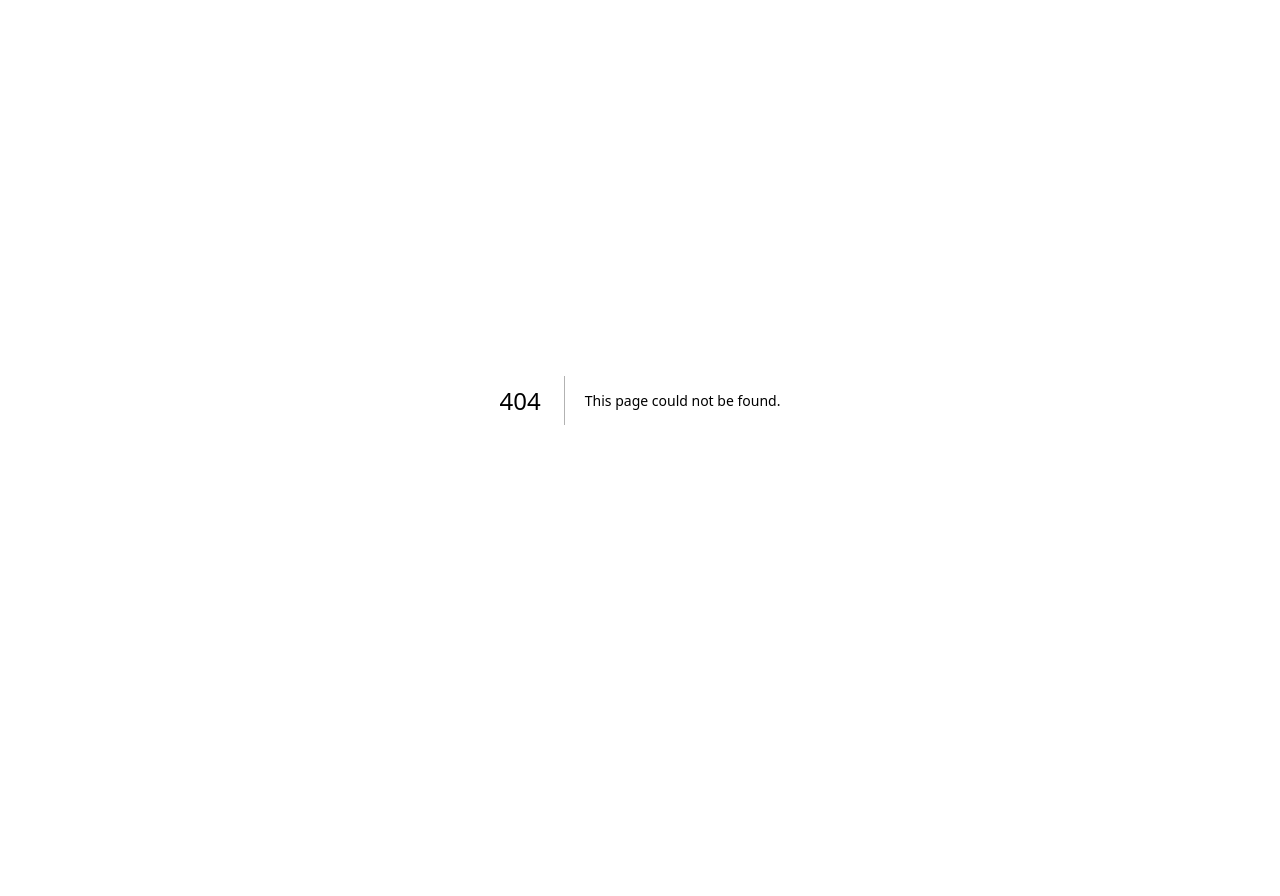
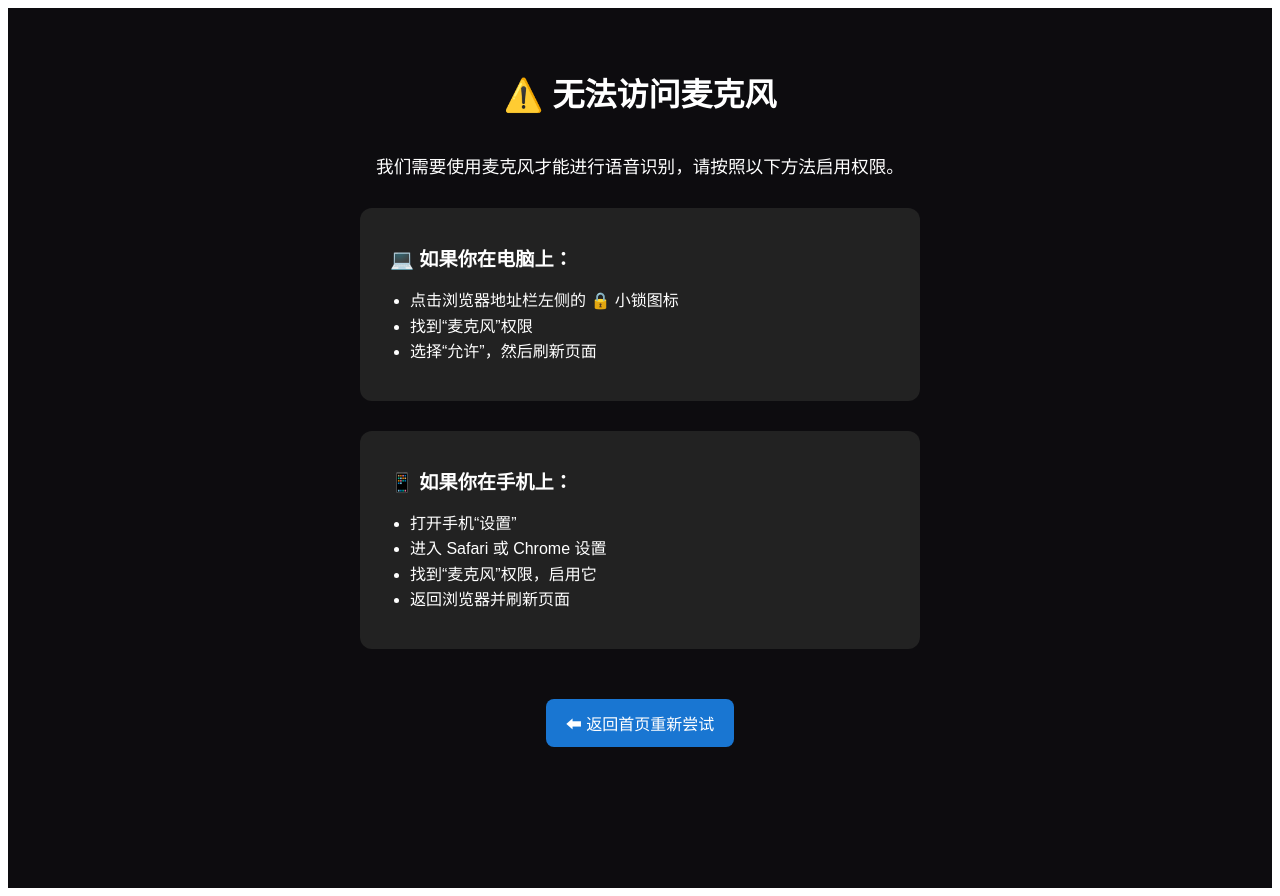
Before and after one commit to mochiwang/truck, a Next.js app in the folder frontend/: page /permission-denied in a window 1280 px wide. Before the commit this address had no page. Before the commit the page ends 800 px from the top, so only its background shows below. Built offline with nearby package versions, Linux system fonts and the light colour scheme.

Commit message:
修改了ui设计

```diff
--- /dev/null
+++ b/frontend/pages/_app.tsx
@@ -0,0 +1,7 @@
+// frontend/pages/_app.tsx
+import '../styles/globals.css'; // ✅ 引入你写的全局 CSS
+import type { AppProps } from 'next/app';
+
+export default function MyApp({ Component, pageProps }: AppProps) {
+  return <Component {...pageProps} />;
+}
--- /dev/null
+++ b/frontend/pages/permission-denied.tsx
@@ -0,0 +1,89 @@
+import React from 'react';
+import { useRouter } from 'next/router';
+
+export default function PermissionDeniedPage() {
+  const router = useRouter();
+
+  return (
+    <div style={styles.container}>
+      <h1 style={styles.title}>⚠️ 无法访问麦克风</h1>
+      <p style={styles.subtitle}>
+        我们需要使用麦克风才能进行语音识别，请按照以下方法启用权限。
+      </p>
+
+      <div style={styles.card}>
+        <h2 style={styles.sectionTitle}>💻 如果你在电脑上：</h2>
+        <ul style={styles.list}>
+          <li>点击浏览器地址栏左侧的 🔒 小锁图标</li>
+          <li>找到“麦克风”权限</li>
+          <li>选择“允许”，然后刷新页面</li>
+        </ul>
+      </div>
+
+      <div style={styles.card}>
+        <h2 style={styles.sectionTitle}>📱 如果你在手机上：</h2>
+        <ul style={styles.list}>
+          <li>打开手机“设置”</li>
+          <li>进入 Safari 或 Chrome 设置</li>
+          <li>找到“麦克风”权限，启用它</li>
+          <li>返回浏览器并刷新页面</li>
+        </ul>
+      </div>
+
+      <button style={styles.button} onClick={() => router.push('/')}>
+        ⬅ 返回首页重新尝试
+      </button>
+    </div>
+  );
+}
+
+const styles = {
+  container: {
+    backgroundColor: '#0d0c0f',
+    color: 'white',
+    minHeight: '100vh',
+    padding: '40px 20px',
+    fontFamily: 'sans-serif',
+    display: 'flex',
+    flexDirection: 'column' as const,
+    alignItems: 'center',
+  },
+  title: {
+    fontSize: '2rem',
+    marginBottom: 20,
+    textAlign: 'center' as const,
+  },
+  subtitle: {
+    fontSize: '1.1rem',
+    marginBottom: 30,
+    maxWidth: 600,
+    textAlign: 'center' as const,
+  },
+  sectionTitle: {
+    fontSize: '1.2rem',
+    marginBottom: 10,
+  },
+  card: {
+    backgroundColor: '#222',
+    padding: '20px 30px',
+    borderRadius: 12,
+    marginBottom: 30,
+    maxWidth: 500,
+    width: '100%',
+  },
+  list: {
+    lineHeight: 1.6,
+    fontSize: '1rem',
+    paddingLeft: 20,
+  },
+  button: {
+    backgroundColor: '#1976d2',
+    border: 'none',
+    padding: '12px 20px',
+    color: 'white',
+    fontSize: '1rem',
+    borderRadius: 8,
+    cursor: 'pointer',
+    marginTop: 20,
+  },
+};
--- /dev/null
+++ b/frontend/styles/globals.css
@@ -0,0 +1,68 @@
+.fullscreen-menu-container {
+  position: fixed;
+  top: 0;
+  left: 0;
+  width: 100vw;
+  height: 100vh;
+  background: rgba(0, 0, 0, 0.85); /* 半透明背景 */
+  z-index: 9999;
+  display: flex;
+  justify-content: center;
+  align-items: center;
+  animation: fadeIn 0.3s ease-out forwards;
+}
+
+.fullscreen-menu-content {
+  display: flex;
+  flex-direction: column; /* ✅ 垂直排列 */
+  align-items: center;     /* ✅ 居中对齐 */
+  text-align: center;
+  animation: dropDown 0.4s ease-out forwards;
+}
+
+.fullscreen-menu-button {
+  background: none;
+  border: none;
+  color: white;
+  font-size: 1.2rem;
+  margin: 0.5rem 0; /* ✅ 上下间隔 */
+  cursor: pointer;
+  transition: transform 0.2s;
+}
+.fullscreen-menu-button:hover {
+  transform: scale(1.05);
+}
+
+.fade-in {
+  opacity: 0;
+  animation: fadeInUp 0.4s ease forwards;
+}
+
+@keyframes fadeInUp {
+  from {
+    opacity: 0;
+    transform: translateY(30px);
+  }
+  to {
+    opacity: 1;
+    transform: translateY(0);
+  }
+}
+
+@keyframes dropDown {
+  from {
+    transform: translateY(-10%);
+  }
+  to {
+    transform: translateY(0%);
+  }
+}
+
+@keyframes fadeIn {
+  from {
+    opacity: 0;
+  }
+  to {
+    opacity: 1;
+  }
+}
```
Also changed, not shown: frontend/components/LiveListener.tsx (+12 -30 lines), frontend/components/SideMenu.tsx (added, +58 -0 lines), frontend/pages/index.tsx (+23 -9 lines), frontend/pages/whisperer.tsx (+60 -10 lines), frontend/utils/permissions.ts (added, +45 -0 lines).
